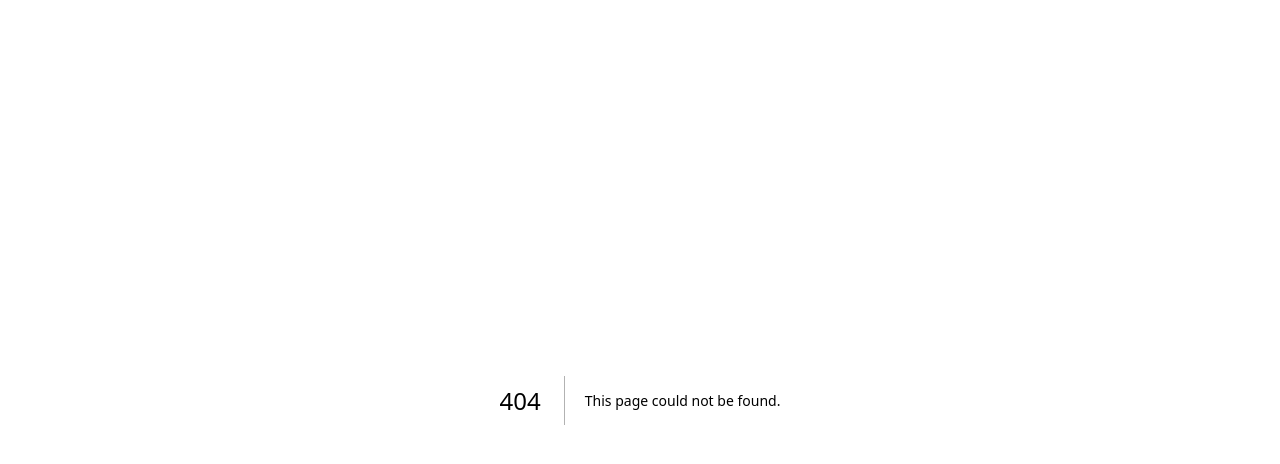
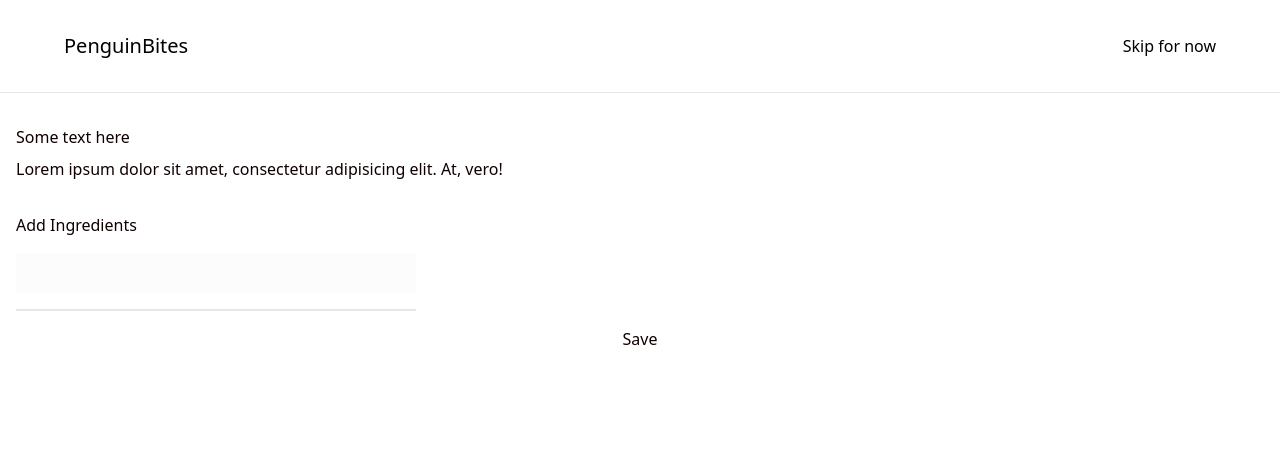
Before and after one commit to Achraf333-m/PenguinBites_Frontend, a Next.js app: page /ingredients in a window 1280 px wide. Before the commit this address had no page. Shown: the top 464 px of the page. Built offline with nearby package versions, Linux system fonts and the light colour scheme.

Commit message:
added an ingredients page

```diff
--- a/components/navbar.tsx
+++ b/components/navbar.tsx
@@ -1,17 +1,28 @@
-export default function NavBar () {
+import Link from "next/link";
+import { NextRouter, useRouter } from "next/router";
+
+export default function NavBar() {
+  const router: NextRouter = useRouter();
+  let firstTime: boolean = true;
 
   return (
     <nav className="py-8 px-16 flex items-center justify-between text-black font-light text-md border-b-[1px]">
       <figure>
-            <img src=""/>
+        <img src="" />
         <h3 className="text-xl cursor-pointer">PenguinBites</h3>
       </figure>
 
+      {router.pathname == "/ingredients" && !firstTime ? (
         <div className="flex items-center">
           <h3 className="px-4 cursor-pointer">About</h3>
           <h3 className="px-4 cursor-pointer">Resources</h3>
           <h3 className="px-4 cursor-pointer">Try it</h3>
         </div>
+      ) : (
+        <Link href={'/'}>
+          <h3>Skip for now</h3>
+        </Link>
+      )}
     </nav>
   );
 }
--- a/components/userIn.tsx
+++ b/components/userIn.tsx
@@ -25,12 +25,12 @@ export default function UserIn({ imageSrc, imageDesc, title, type }:propsType) {
           <form className="w-full flex flex-col items-center space-y-10" action="">
             <div className="flex flex-col space-y-4">
               <label htmlFor="email">Email</label>
-              <input className="px-4 py-2 rounded-md hover:bg-red-50 focus:outline-red-50 focus:outline-[0.5px]" type="email" id="email" name="email" />
+              <input className="bg-black/5 px-4 py-2 rounded-md hover:bg-red-50 focus:outline-red-50 focus:outline-[0.5px]" type="email" id="email" name="email" />
             </div>
 
             <div className="flex flex-col space-y-4">
               <label htmlFor="password">Password</label>
-              <input className="px-4 py-2 rounded-md hover:bg-red-50 focus:outline-red-50 focus:outline-[0.5px]" type="password" id="password" name="password" />
+              <input className="bg-black/5 px-4 py-2 rounded-md hover:bg-red-50 focus:outline-red-50 focus:outline-[0.5px]" type="password" id="password" name="password" />
             </div>
             <button className="button-style" type="submit">{type}</button>
           </form>
--- a/pages/index.tsx
+++ b/pages/index.tsx
@@ -1,7 +1,4 @@
-import Image from "next/image";
-import { Poppins } from "next/font/google";
 import Head from "next/head";
-import { useRouter } from "next/router";
 import NavBar from "@/components/navbar";
 import Link from "next/link";
 
@@ -15,9 +12,9 @@ export default function Home() {
         <title>PenguinBites</title>
       </Head>
 
-      <main className="h-screen">
+      <div className="h-screen">
         <NavBar />
-        <div className="px-6 py-8 my-4 md:flex-row flex flex-col items-center justify-around">
+        <main className="px-6 py-8 my-4 md:flex-row flex flex-col items-center justify-around">
           <div className="flex flex-col justify-center items-center space-y-6">
             <h4>Hey buddy</h4>
             <p className="w-[350px]">
@@ -44,8 +41,8 @@ export default function Home() {
               </Link>
             </div>
           </div>
-        </div>
-      </main>
+        </main>
+      </div>
     </>
   );
 }
--- /dev/null
+++ b/pages/ingredients.tsx
@@ -0,0 +1,32 @@
+import NavBar from "@/components/navbar";
+import Head from "next/head";
+
+export default function Ingredients() {
+  return (
+    <>
+      <Head>
+        <title>PenguinBites - Ingredients</title>
+      </Head>
+      <div className="h-screen">
+        <NavBar />
+        <main className="flex flex-col justify-center space-y-8 px-4 py-8">
+          <div className="flex flex-col space-y-2">
+            <h3>Some text here</h3>
+            <p>
+              Lorem ipsum dolor sit amet, consectetur adipisicing elit. At,
+              vero!
+            </p>
+          </div>
+          <div className="flex flex-col space-y-4">
+            <label htmlFor="searchBar">Add Ingredients</label>
+            <input type="search" id="searchBar" className="focus:outline-none bg-black/[0.01] hover:bg-red-50/40 focus:border-b-2 border-black/5 py-2 px-4 w-[400px]"/>
+            <div className="w-[400px] border-t-black\5 border-[1px] max-h-64 overflow-y-auto">
+
+            </div>
+            <button type="submit">Save</button>
+          </div>
+        </main>
+      </div>
+    </>
+  );
+}
--- a/pages/signIn.tsx
+++ b/pages/signIn.tsx
@@ -1,5 +1,6 @@
 import UserIn from "@/components/userIn";
 import Head from "next/head";
+import Link from "next/link";
 
 export default function SignIn() {
   return (
@@ -13,6 +14,7 @@ export default function SignIn() {
         title="Welcome Back"
         type="Sign in"
       />
+      <Link href={'/ingredients'}>Go to ingredients</Link>
     </>
   );
 }
```
Lines whose indentation alone changed are shown as unchanged.
